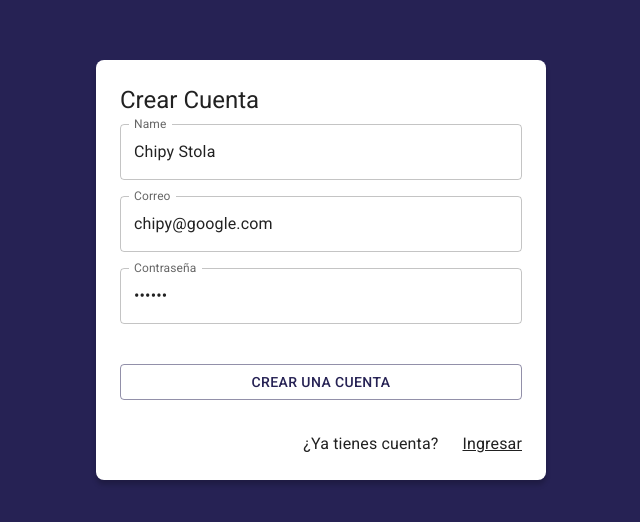
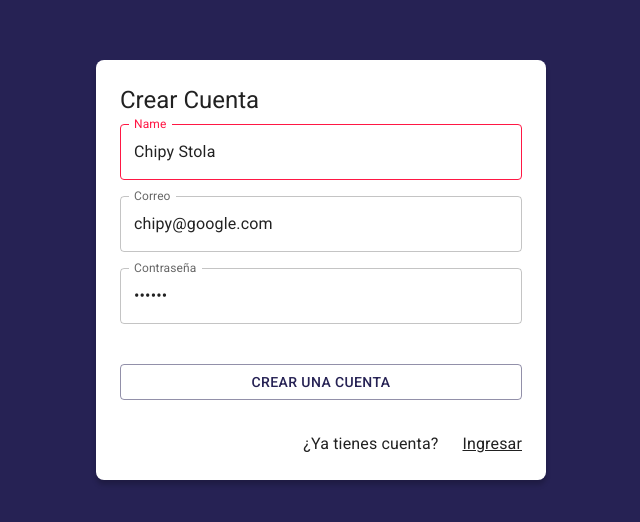
Before and after one commit to ssalgadoi/App-Journal-con-React, a React (Vite) app: page /auth/register in a window 1280 px wide. Shown: the part 130-652 px from the top of the page, without its empty margins (319-959 px from the left). Built offline with nearby package versions, Linux system fonts and the light colour scheme.

Commit message:
Manejo errores de formulario

```diff
--- a/src/auth/pages/RegisterPage.jsx
+++ b/src/auth/pages/RegisterPage.jsx
@@ -14,11 +14,25 @@
 }
 
 
-
+const formValidations = {
+    email: [( value ) => value.includes('@') , 'Ingrese un correo valido'],
+    password:  [( value ) => value.length >= 6, 'El password debe tener más de 6 letras'],
+    displayName:  [( value ) => value.length >= 1, 'El nombre es requerido'],
+}
 
 export const RegisterPage = () => {
 
- const  { displayName, email, password, onInputChange, formState } = useForm(formData);
+ const  {
+    formState,
+    displayName,
+    email,
+    password,
+    onInputChange,
+    displayNameValid,
+    isFormValid,
+    emailValid,
+    passwordValid
+} = useForm(formData, formValidations);
 
 const onSubmit = ( event ) => {
     event.preventDefault();
@@ -39,6 +53,8 @@
                             name="displayName"
                             value={ displayName }
                             onChange={ onInputChange }
+                            error={ !displayNameValid }
+                            helperText={ displayNameValid }
                         />
                     </Grid>
                     <Grid sx={{ width: '100%' }}>
--- a/src/hooks/useForm.js
+++ b/src/hooks/useForm.js
@@ -1,6 +1,6 @@
 import { useState } from 'react';
 
-export const useForm = ( initialForm = {} ) => {
+export const useForm = ( initialForm = {}, formValidations = {} ) => {
 
     const [ formState, setFormState ] = useState( initialForm );
 
```
